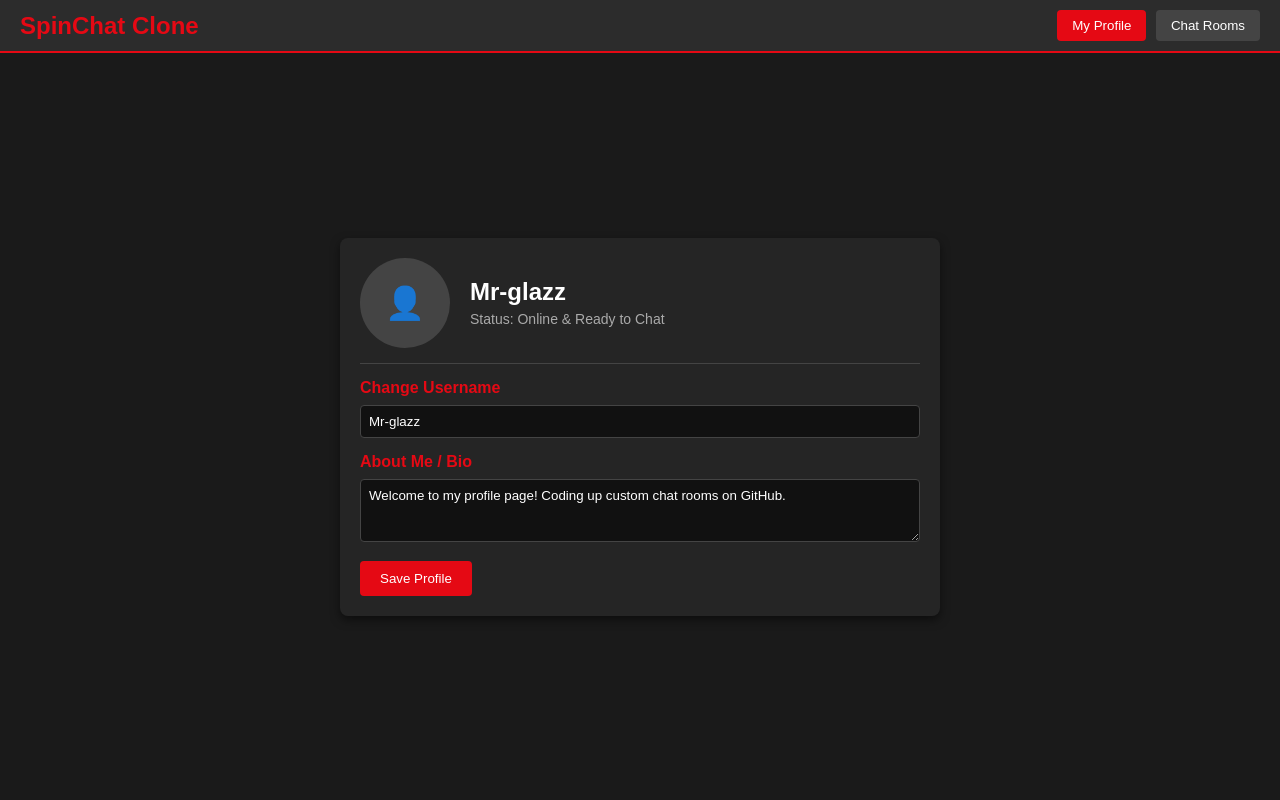
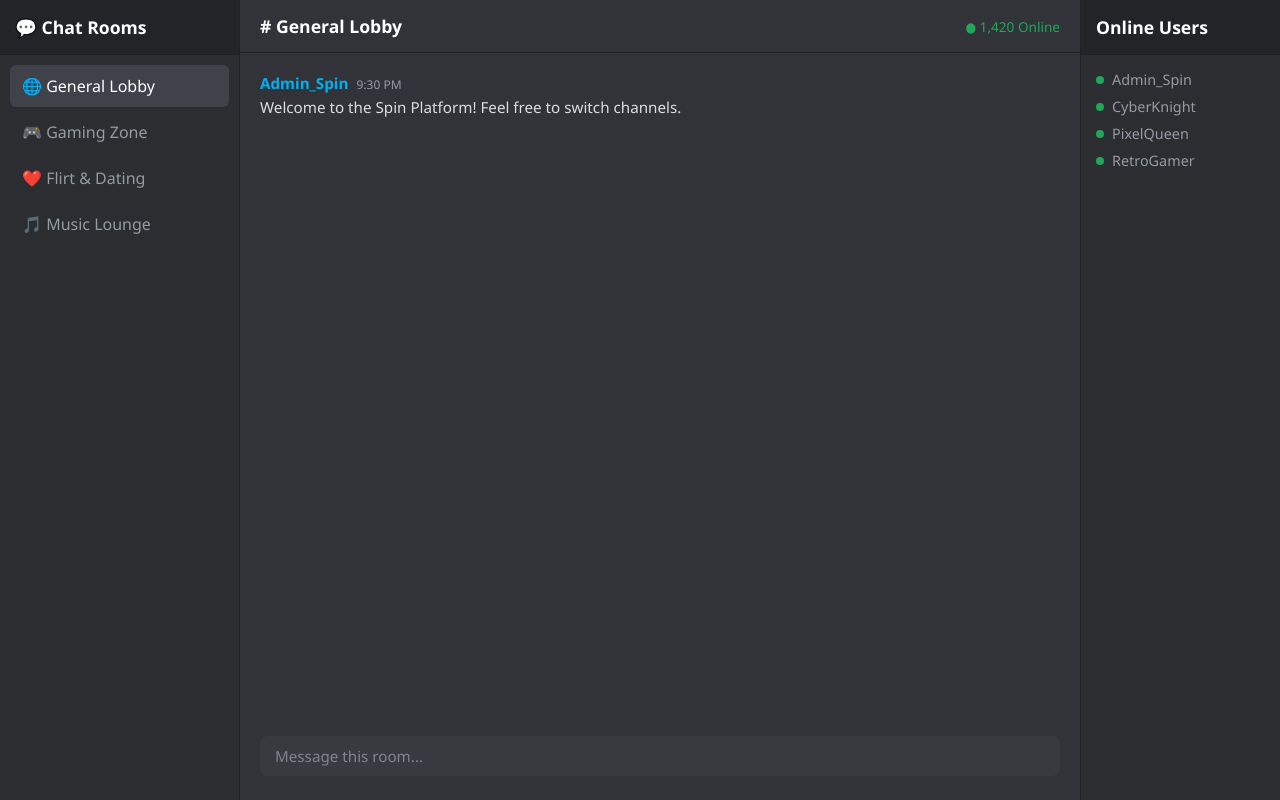
Before and after one commit to Mr-glazz/MSG-MeNow, a plain HTML site: page index.html in a window 1280 px wide. Drawn offline with Linux system fonts and the light colour scheme.

Commit message:
index.html

```diff
--- a/index.html
+++ b/index.html
@@ -3,319 +3,324 @@
 <head>
     <meta charset="UTF-8">
     <meta name="viewport" content="width=device-width, initial-scale=1.0">
-    <title>SpinChat Clone - Profile & Chat Room</title>
+    <title>Multi-Room Community Chat</title>
     <style>
         * {
             box-sizing: border-box;
             margin: 0;
             padding: 0;
-            font-family: Arial, sans-serif;
+            font-family: 'Segoe UI', Tahoma, Geneva, Verdana, sans-serif;
         }
+
         body {
-            background-color: #1a1a1a;
-            color: #f0f0f0;
+            background-color: #1e1f22;
+            color: #dbdee1;
+            display: flex;
+            height: 100vh;
+            overflow: hidden;
+        }
+
+        /* Sidebar for Chat Rooms */
+        .sidebar-rooms {
+            width: 240px;
+            background-color: #2b2d31;
             display: flex;
             flex-direction: column;
-            height: 100vh;
+            border-right: 1px solid #1f2023;
         }
-        /* Top Navigation Bar */
-        header {
-            background: #2c2c2c;
-            border-bottom: 2px solid #e50914;
-            padding: 10px 20px;
-            display: flex;
-            justify-content: space-between;
-            align-items: center;
+
+        .sidebar-header {
+            padding: 15px;
+            font-size: 1.1rem;
+            font-weight: bold;
+            background-color: #232428;
+            color: #fff;
+            border-bottom: 1px solid #1f2023;
         }
-        .logo {
-            font-size: 24px;
-            font-weight: bold;
-            color: #e50914;
-        }
-        nav button {
-            background: #444;
-            color: white;
-            border: none;
-            padding: 8px 15px;
-            cursor: pointer;
-            border-radius: 4px;
-            margin-left: 5px;
-        }
-        nav button.active, nav button:hover {
-            background: #e50914;
-        }
-        /* Main Container Layout */
-        .main-container {
-            display: flex;
+
+        .room-list {
             flex: 1;
-            overflow: hidden;
-        }
-        /* Views (Profile / Chat Room) */
-        .view {
-            display: none;
-            width: 100%;
-            height: 100%;
-            padding: 20px;
+            padding: 10px;
+            list-style: none;
             overflow-y: auto;
         }
-        .view.active {
+
+        .room-item {
+            padding: 10px 12px;
+            border-radius: 6px;
+            cursor: pointer;
+            margin-bottom: 4px;
+            color: #949ba4;
+            font-weight: 500;
+            transition: background 0.2s, color 0.2s;
+        }
+
+        .room-item:hover {
+            background-color: #35373c;
+            color: #dbdee1;
+        }
+
+        .room-item.active {
+            background-color: #404249;
+            color: #fff;
+        }
+
+        /* Main Chat Window */
+        .chat-main {
+            flex: 1;
             display: flex;
+            flex-direction: column;
+            background-color: #313338;
         }
-        /* Profile Page Styles */
-        .profile-card {
-            background: #252525;
-            border-radius: 8px;
-            padding: 20px;
-            max-width: 600px;
-            margin: auto;
-            width: 100%;
-            box-shadow: 0 4px 10px rgba(0,0,0,0.5);
-        }
-        .profile-header {
+
+        .chat-header {
+            height: 53px;
+            padding: 0 20px;
+            background-color: #313338;
+            border-bottom: 1px solid #1f2023;
             display: flex;
             align-items: center;
-            gap: 20px;
-            border-bottom: 1px solid #444;
-            padding-bottom: 15px;
-            margin-bottom: 15px;
+            justify-content: space-between;
         }
-        .avatar-box {
-            width: 90px;
-            height: 90px;
-            background: #444;
-            border-radius: 50%;
-            display: flex;
-            align-items: center;
-            justify-content: center;
-            font-size: 32px;
-            color: #aaa;
+
+        .room-title {
+            font-weight: bold;
+            color: #fff;
+            font-size: 1.1rem;
         }
-        .profile-info h2 {
-            color: #fff;
-            margin-bottom: 5px;
-        }
-        .profile-info p {
-            color: #aaa;
-            font-size: 14px;
-        }
-        .profile-section h3 {
-            margin-bottom: 8px;
-            color: #e50914;
-            font-size: 16px;
-        }
-        .profile-section textarea, .profile-section input {
-            width: 100%;
-            padding: 8px;
-            background: #111;
-            border: 1px solid #444;
-            color: white;
-            border-radius: 4px;
-            margin-bottom: 15px;
-        }
-        /* Chat Room Styles */
-        .chat-layout {
-            display: flex;
-            width: 100%;
-            height: 100%;
-            gap: 15px;
-        }
-        .chat-main {
-            flex: 3;
-            display: flex;
-            flex-direction: column;
-            background: #222;
-            border-radius: 6px;
-            overflow: hidden;
-            border: 1px solid #333;
-        }
+
         .chat-messages {
             flex: 1;
-            padding: 15px;
+            padding: 20px;
             overflow-y: auto;
             display: flex;
             flex-direction: column;
-            gap: 10px;
+            gap: 16px;
         }
-        .message {
-            background: #2d2d2d;
-            padding: 10px;
-            border-radius: 5px;
-            max-width: 80%;
+
+        .message-row {
+            display: flex;
+            flex-direction: column;
         }
-        .message .user {
-            font-weight: bold;
-            color: #e50914;
-            font-size: 13px;
-            margin-bottom: 3px;
+
+        .message-meta {
+            display: flex;
+            align-items: baseline;
+            gap: 8px;
+            margin-bottom: 4px;
         }
-        .chat-input-area {
-            display: flex;
-            padding: 10px;
-            background: #2c2c2c;
-            border-top: 1px solid #333;
-        }
-        .chat-input-area input {
-            flex: 1;
-            padding: 10px;
-            background: #111;
-            border: 1px solid #444;
-            color: white;
-            border-radius: 4px;
-            outline: none;
-        }
-        .chat-input-area button {
-            background: #e50914;
-            color: white;
-            border: none;
-            padding: 0 20px;
-            margin-left: 10px;
-            border-radius: 4px;
+
+        .user-name {
+            font-weight: 600;
+            font-size: 0.95rem;
+            color: #00b0f4;
             cursor: pointer;
         }
-        /* Sidebar Member List */
-        .chat-sidebar {
+
+        .user-name:hover {
+            text-decoration: underline;
+        }
+
+        .message-time {
+            font-size: 0.75rem;
+            color: #949ba4;
+        }
+
+        .message-text {
+            font-size: 0.95rem;
+            color: #dbdee1;
+            line-height: 1.4;
+            word-break: break-word;
+        }
+
+        /* Input Container */
+        .chat-input-area {
+            padding: 0 20px 24px 20px;
+            background-color: #313338;
+        }
+
+        .input-wrapper {
+            background-color: #383a40;
+            border-radius: 8px;
+            display: flex;
+            align-items: center;
+            padding: 10px 15px;
+        }
+
+        .chat-input {
             flex: 1;
-            background: #222;
-            border-radius: 6px;
+            background: none;
+            border: none;
+            outline: none;
+            color: #dbdee1;
+            font-size: 0.95rem;
+        }
+
+        .chat-input::placeholder {
+            color: #80848e;
+        }
+
+        /* User Directory Sidebar */
+        .sidebar-users {
+            width: 200px;
+            background-color: #2b2d31;
+            display: flex;
+            flex-direction: column;
+            border-left: 1px solid #1f2023;
+        }
+
+        .user-list {
             padding: 15px;
-            border: 1px solid #333;
-            max-width: 250px;
+            list-style: none;
+            display: flex;
+            flex-direction: column;
+            gap: 8px;
         }
-        .chat-sidebar h4 {
-            border-bottom: 1px solid #444;
-            padding-bottom: 8px;
-            margin-bottom: 10px;
-            color: #e50914;
-        }
-        .member-item {
-            padding: 6px 0;
-            font-size: 14px;
-            color: #ccc;
+
+        .user-item {
             display: flex;
             align-items: center;
             gap: 8px;
+            font-size: 0.9rem;
+            color: #949ba4;
         }
+
         .status-dot {
             width: 8px;
             height: 8px;
-            background: #2ecc71;
+            background-color: #23a55a;
             border-radius: 50%;
         }
     </style>
 </head>
 <body>
 
-    <!-- Header Navigation -->
-    <header>
-        <div class="logo">SpinChat Clone</div>
-        <nav>
-            <button onclick="switchView('profile')" id="btn-profile" class="active">My Profile</button>
-            <button onclick="switchView('room')" id="btn-room">Chat Rooms</button>
-        </nav>
-    </header>
-
-    <div class="main-container">
-
-        <!-- PROFILE VIEW -->
-        <div id="profile-view" class="view active">
-            <div class="profile-card">
-                <div class="profile-header">
-                    <div class="avatar-box">👤</div>
-                    <div class="profile-info">
-                        <h2 id="display-username">Mr-glazz</h2>
-                        <p>Status: Online & Ready to Chat</p>
-                    </div>
-                </div>
-                <div class="profile-section">
-                    <h3>Change Username</h3>
-                    <input type="text" id="username-input" value="Mr-glazz">
-                </div>
-                <div class="profile-section">
-                    <h3>About Me / Bio</h3>
-                    <textarea rows="3">Welcome to my profile page! Coding up custom chat rooms on GitHub.</textarea>
-                </div>
-                <button onclick="saveProfile()" style="background:#e50914; color:white; border:none; padding:10px 20px; border-radius:4px; cursor:pointer;">Save Profile</button>
-            </div>
+    <!-- Rooms Sidebar -->
+    <div class="sidebar-rooms">
+        <div class="sidebar-header">💬 Chat Rooms</div>
+        <ul class="room-list">
+            <li class="room-item active" onclick="switchRoom('General Lobby')">🌐 General Lobby</li>
+            <li class="room-item" onclick="switchRoom('Gaming Zone')">🎮 Gaming Zone</li>
+            <li class="room-item" onclick="switchRoom('Flirt & Dating')">❤️ Flirt & Dating</li>
+            <li class="room-item" onclick="switchRoom('Music Lounge')">🎵 Music Lounge</li>
+        </ul>
     </div>
 
-        <!-- CHAT ROOM VIEW -->
-        <div id="room-view" class="view">
-            <div class="chat-layout">
     <!-- Main Chat Window -->
     <div class="chat-main">
-                    <div class="chat-messages" id="chat-box">
-                        <div class="message">
-                            <div class="user">System Bot</div>
-                            <div class="text">Welcome to the general lobby chat room! Say hello to everyone.</div>
+        <div class="chat-header">
+            <span class="room-title" id="currentRoomTitle">Lobby</span>
+            <span style="font-size: 0.85rem; color: #23a55a;">● 1,420 Online</span>
         </div>
+
+        <div class="chat-messages" id="chatMessages">
+            <!-- Messages render here dynamically -->
         </div>
+
         <div class="chat-input-area">
-                        <input type="text" id="message-input" placeholder="Type your message here..." onkeypress="checkEnter(event)">
-                        <button onclick="sendMessage()">Send</button>
-                    </div>
-                </div>
-                <!-- Online Members Sidebar -->
-                <div class="chat-sidebar">
-                    <h4>Online Users</h4>
-                    <div class="member-item"><span class="status-dot"></span> Mr-glazz (You)</div>
-                    <div class="member-item"><span class="status-dot"></span> ChatVisitor99</div>
-                    <div class="member-item"><span class="status-dot"></span> CyberCoder</div>
-                    <div class="member-item"><span class="status-dot"></span> WebMaster_X</div>
+            <div class="input-wrapper">
+                <input type="text" id="chatInput" class="chat-input" placeholder="Message this room..." autocomplete="off">
             </div>
         </div>
     </div>
 
+    <!-- Active Users Sidebar -->
+    <div class="sidebar-users">
+        <div class="sidebar-header">Online Users</div>
+        <ul class="user-list">
+            <li class="user-item"><span class="status-dot"></span> Admin_Spin</li>
+            <li class="user-item"><span class="status-dot"></span> CyberKnight</li>
+            <li class="user-item"><span class="status-dot"></span> PixelQueen</li>
+            <li class="user-item"><span class="status-dot"></span> RetroGamer</li>
+        </ul>
     </div>
 
     <script>
-        // Simple View Switcher
-        function switchView(viewName) {
-            document.querySelectorAll('.view').forEach(v => v.classList.remove('active'));
-            document.querySelectorAll('nav button').forEach(b => b.classList.remove('active'));
+        const chatMessages = document.getElementById('chatMessages');
+        const chatInput = document.getElementById('chatInput');
+        const currentRoomTitle = document.getElementById('currentRoomTitle');
 
-            if (viewName === 'profile') {
-                document.getElementById('profile-view').classList.add('active');
-                document.getElementById('btn-profile').classList.add('active');
-            } else {
-                document.getElementById('room-view').classList.add('active');
-                document.getElementById('btn-room').classList.add('active');
-            }
+        // Dynamic multi-room state tracking
+        let currentRoom = "General Lobby";
+        const roomData = {
+            "General Lobby": [
+                { user: "Admin_Spin", text: "Welcome to the Spin Platform! Feel free to switch channels.", time: "9:30 PM" }
+            ],
+            "Gaming Zone": [
+                { user: "CyberKnight", text: "Anyone down for an MMO raid later tonight?", time: "9:32 PM" }
+            ],
+            "Flirt & Dating": [
+                { user: "PixelQueen", text: "Hey! Let's get to know each other. Where is everyone from?", time: "9:28 PM" }
+            ],
+            "Music Lounge": [
+                { user: "RetroGamer", text: "Currently listening to synthwave vibes. What's your playlist look like?", time: "9:35 PM" }
+            ]
+        };
+
+        function renderMessages() {
+            chatMessages.innerHTML = '';
+            const messages = roomData[currentRoom] || [];
+            messages.forEach(msg => {
+                const row = document.createElement('div');
+                row.className = 'message-row';
+                row.innerHTML = `
+                    <div class="message-meta">
+                        <span class="user-name">${msg.user}</span>
+                        <span class="message-time">${msg.time}</span>
+                    </div>
+                    <div class="message-text">${escapeHTML(msg.text)}</div>
+                `;
+                chatMessages.appendChild(row);
+            });
+            chatMessages.scrollTop = chatMessages.scrollHeight;
         }
 
-        // Save Profile Functionality
-        function saveProfile() {
-            const newName = document.getElementById('username-input').value;
-            document.getElementById('display-username').innerText = newName;
-            alert('Profile saved successfully!');
+        function switchRoom(roomName) {
+            currentRoom = roomName;
+            currentRoomTitle.innerText = `# ${roomName}`;
+
+            // Adjust active CSS states
+            document.querySelectorAll('.room-item').forEach(item => {
+                if(item.innerText.includes(roomName)) {
+                    item.classList.add('active');
+                } else {
+                    item.classList.remove('active');
+                }
+            });
+
+            renderMessages();
         }
 
-        // Chat Message Functionality
         function sendMessage() {
-            const input = document.getElementById('message-input');
-            const chatBox = document.getElementById('chat-box');
-            const currentName = document.getElementById('display-username').innerText;
+            const text = chatInput.value.trim();
+            if (text === '') return;
 
-            if (input.value.trim() === '') return;
+            const now = new Date();
+            const timeStr = now.toLocaleTimeString([], { hour: '2-digit', minute: '2-digit' });
 
-            // Create message element
-            const msgDiv = document.createElement('div');
-            msgDiv.className = 'message';
-            msgDiv.innerHTML = `<div class="user">${currentName}</div><div class="text">${escapeHtml(input.value)}</div>`;
+            // Push to memory array
+            roomData[currentRoom].push({
+                user: "You",
+                text: text,
+                time: timeStr
+            });
 
-            chatBox.appendChild(msgDiv);
-            input.value = '';
-            chatBox.scrollTop = chatBox.scrollHeight; // Auto scroll to bottom
+            chatInput.value = '';
+            renderMessages();
         }
 
-        function checkEnter(event) {
-            if (event.key === 'Enter') {
-                sendMessage();
-            }
+        function escapeHTML(str) {
+            return str.replace(/[&<>'"]/g,
+                tag => ({ '&': '&amp;', '<': '&lt;', '>': '&gt;', "'": '&#39;', '"': '&quot;' }[tag] || tag)
+            );
         }
 
-        function escapeHtml(text) {
-            return text.replace(/&/g, "&amp;").replace(/</g, "&lt;").replace(/>/g, "&gt;");
-        }
+        chatInput.addEventListener('keypress', (e) => {
+            if (e.key === 'Enter') sendMessage();
+        });
+
+        // Initial launch configuration
+        switchRoom('General Lobby');
     </script>
 </body>
 </html>
```
Lines whose indentation alone changed are shown as unchanged.
